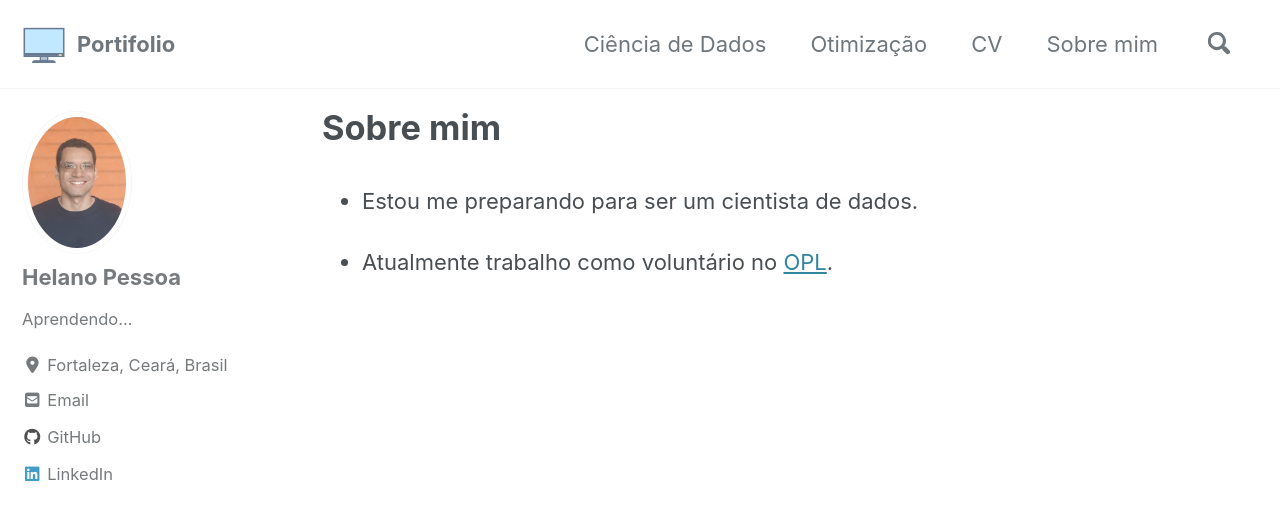
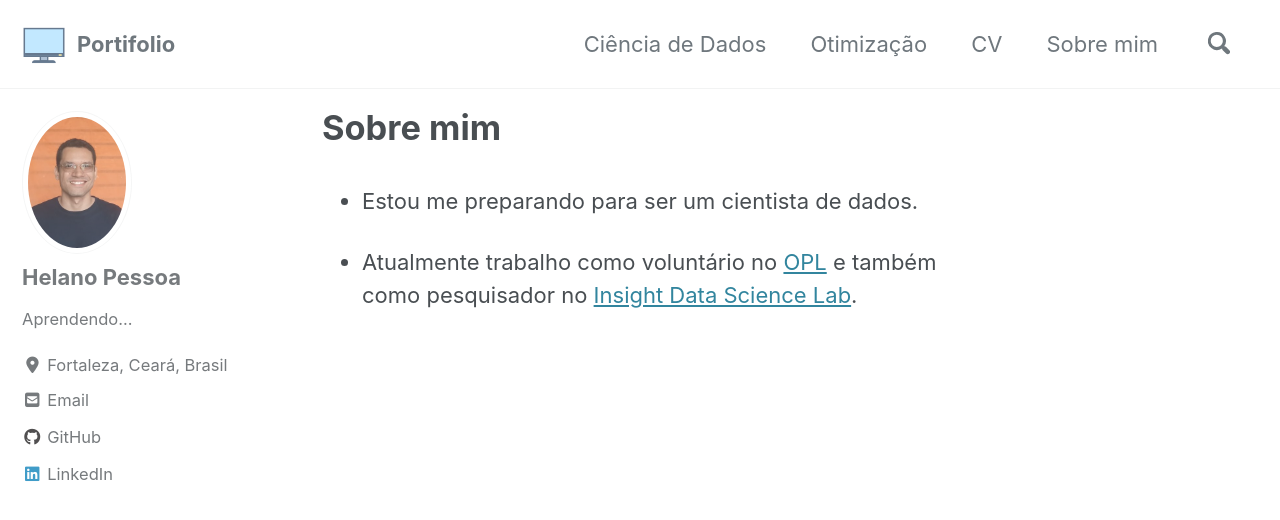
Before and after one commit to helano-pessoa/helano-pessoa.github.io, a Jekyll site: the page built from _pages/about.md, in a window 1280 px wide and 900 px high. Shown: the top 520 px of the window. Built offline with Jekyll 4.4.1, drawn with Linux system fonts in a browser that asks for light colours; cached includes are drawn as plain includes; nearby versions of some CDN libraries; part of the change alters nothing that is shown.

```diff
--- a/_config.yml
+++ b/_config.yml
@@ -133,7 +133,7 @@ author:
       # url: "https://instagram.com/"
     - label: "LinkedIn"
       icon: "fab fa-fw fa-linkedin"
-      url: "https://www.linkedin.com/in/helanopessoa/"
+      url: "https://www.linkedin.com/in/helano-pessoa/"
 
 # Site Footer
 footer:
@@ -161,7 +161,7 @@ footer:
       # url:
     - label: "LinkedIn"
       icon: "fab fa-fw fa-linkedin"
-      url: "https://www.linkedin.com/in/helanopessoa/"
+      url: "https://www.linkedin.com/in/helano-pessoa/"
 
 
 # Reading Files
--- a/_pages/about.md
+++ b/_pages/about.md
@@ -9,4 +9,4 @@ header:
 
 * Estou me preparando para ser um cientista de dados.
 
-* Atualmente trabalho como voluntário no [OPL](http://www.opl.ufc.br/pt/){:target="_blank"}.
+* Atualmente trabalho como voluntário no [OPL](http://www.opl.ufc.br/pt/){:target="_blank"} e também como pesquisador no [Insight Data Science Lab](https://insightlab.ufc.br/){:target="_blank"}.
```
